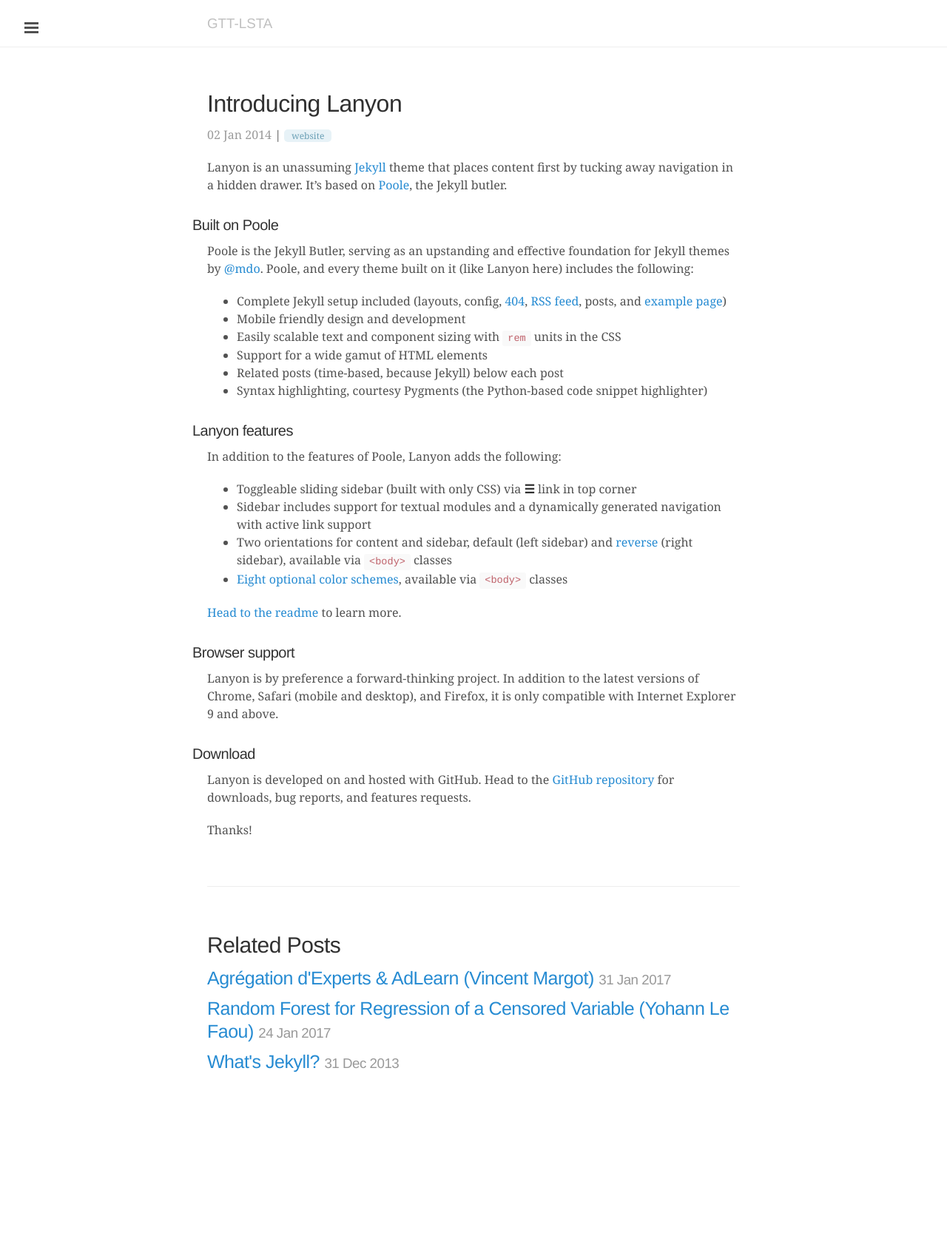
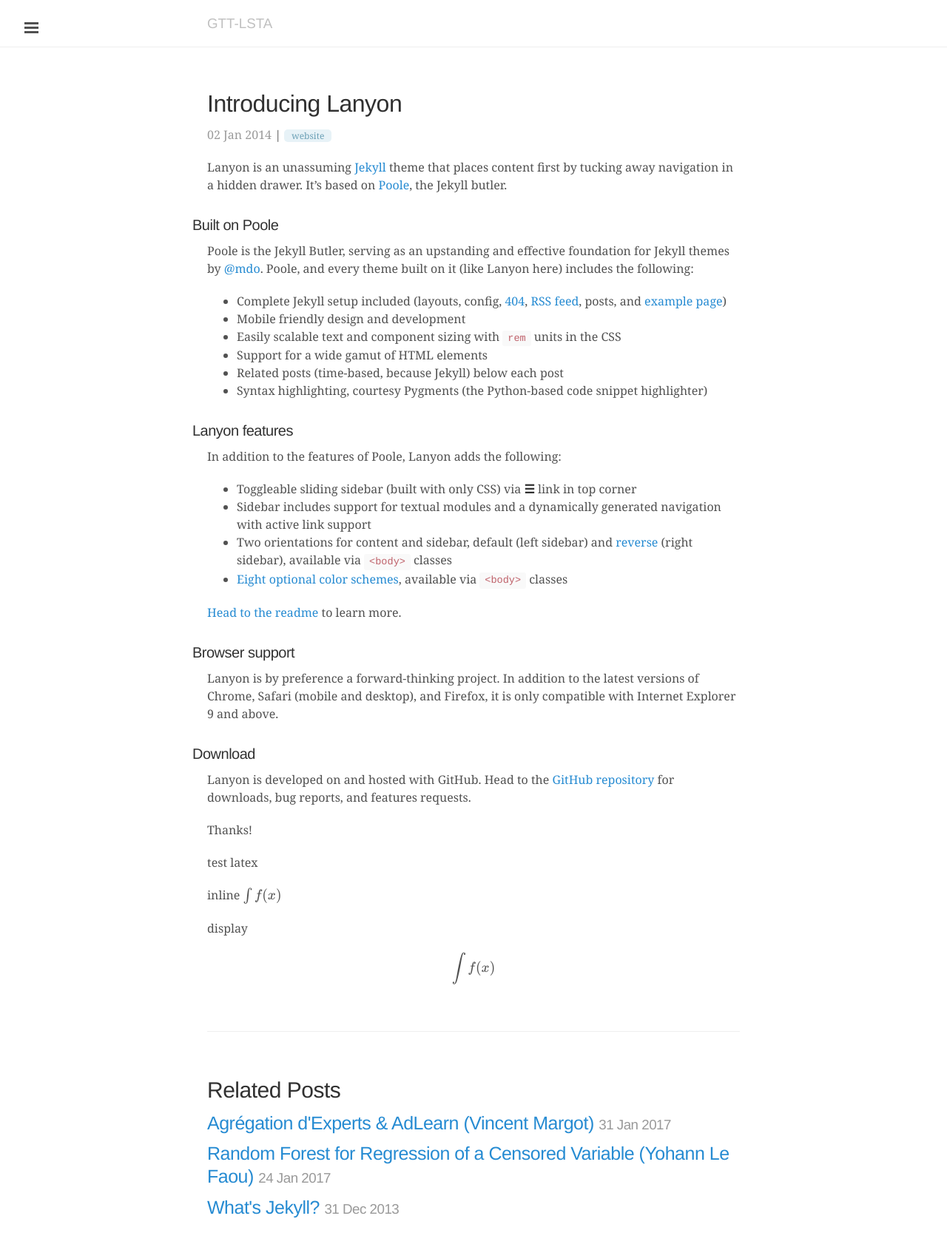
Before and after one commit to GTTLSTA/gttlsta.github.io, a Jekyll site: the page built from _posts/2014-01-02-introducing-lanyon.md, in a window 1280 px wide. Shown: the top 1686 px of the page at 74% size. Built offline with Jekyll 4.4.1, drawn with Linux system fonts in a browser that asks for light colours; formulas are drawn with MathJax 3.

Commit message:
test latex in article

```diff
--- a/_posts/2014-01-02-introducing-lanyon.md
+++ b/_posts/2014-01-02-introducing-lanyon.md
@@ -38,3 +38,11 @@
 Lanyon is developed on and hosted with GitHub. Head to the <a href="https://github.com/poole/lanyon">GitHub repository</a> for downloads, bug reports, and features requests.
 
 Thanks!
+
+test latex
+
+inline $\int f(x)$
+
+display
+
+$$\int f(x)$$
```
